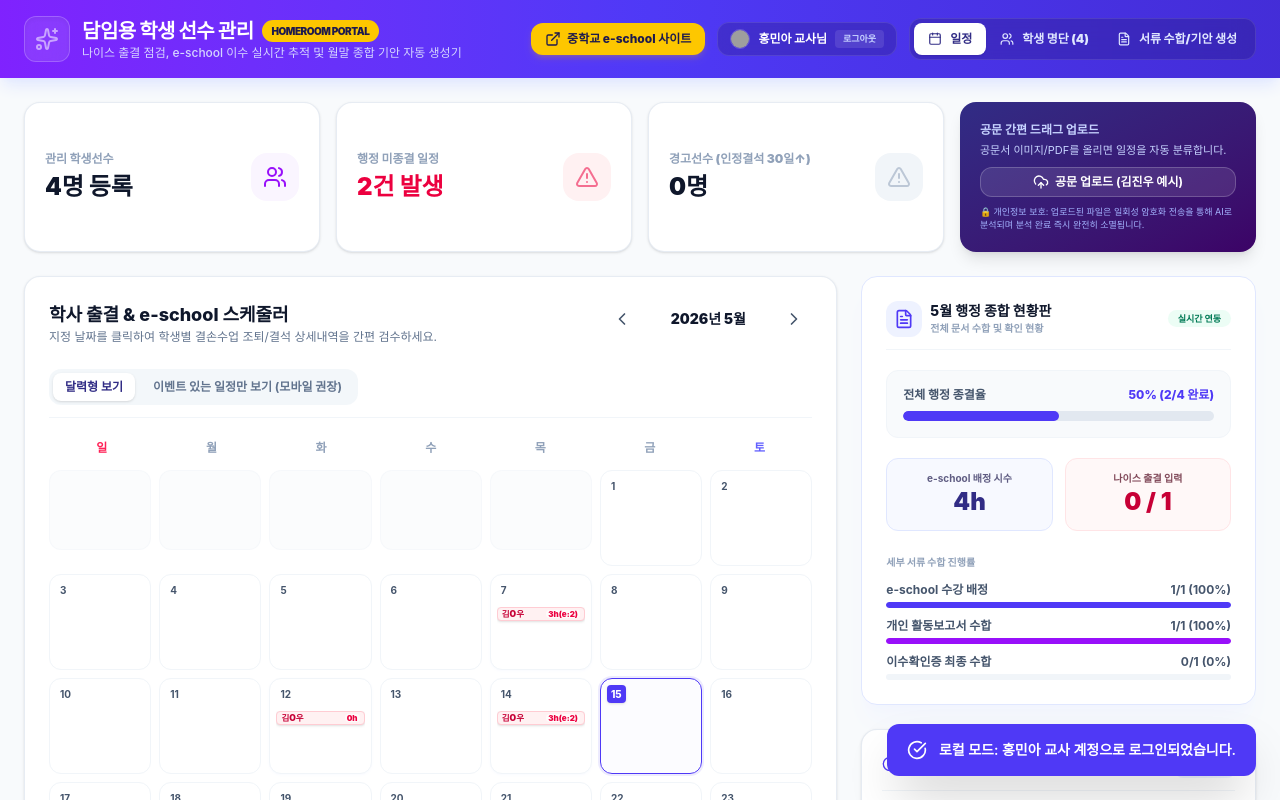
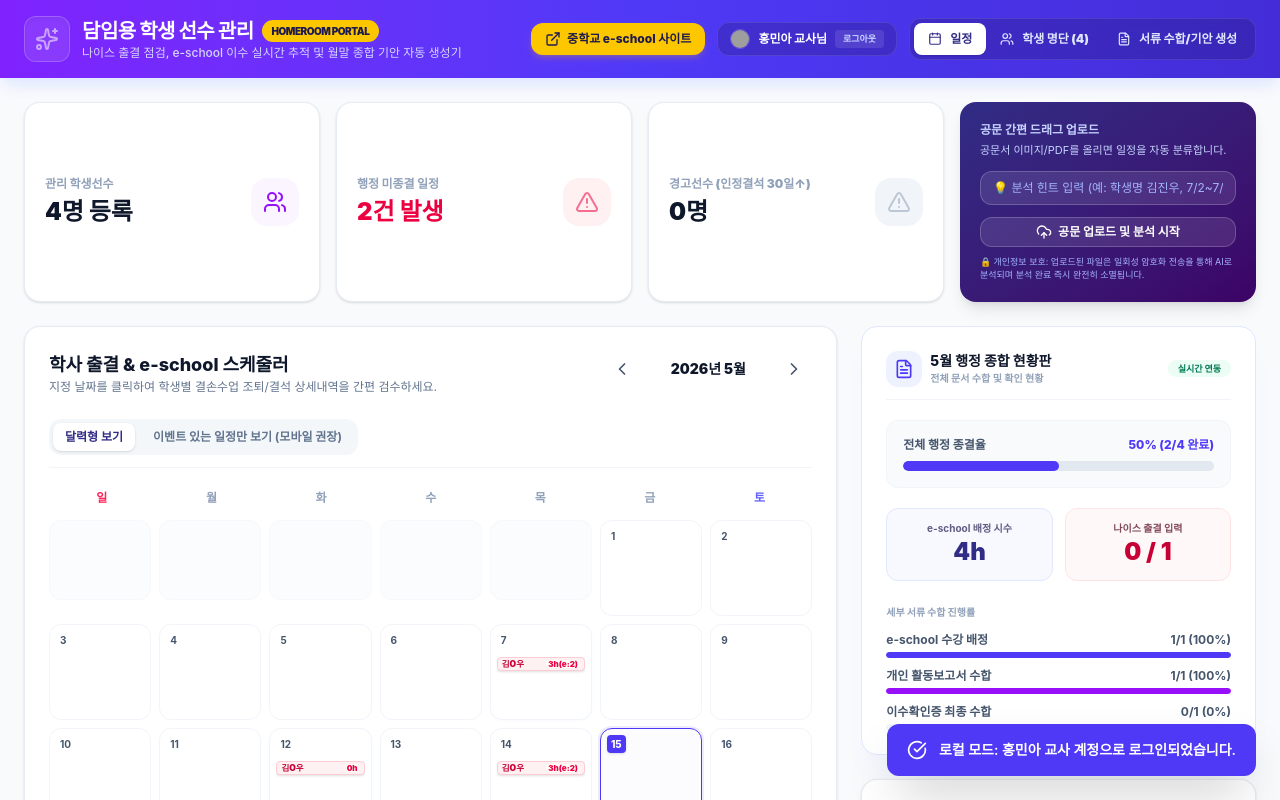
Before and after one commit to minah2554/e-school-management, a React (Vite) app: page / in a window 1280 px wide. Both pictures are taken after a click on the button "Google 계정으로 로그인". Shown: the top 800 px of the page. Built offline with nearby package versions, Linux system fonts and the light colour scheme; grey boxes are pictures that could not be loaded.

Commit message:
AI 공문 분석 프롬프트 고도화 및 힌트 입력 UI 추가

```diff
--- a/api/gemini-counseling.js
+++ b/api/gemini-counseling.js
@@ -98,7 +98,7 @@ export default async function handler(req, res) {
 
     // Call Gemini 2.0 Flash API using native fetch
     const response = await fetch(
-      `https://generativelanguage.googleapis.com/v1beta/models/gemini-3.1-flash-lite:generateContent?key=${apiKey}`,
+      `https://generativelanguage.googleapis.com/v1beta/models/gemini-1.5-flash:generateContent?key=${apiKey}`,
       {
         method: 'POST',
         headers: {
--- a/src/App.tsx
+++ b/src/App.tsx
@@ -467,6 +467,7 @@ export default function App() {
   const [ocrScanning, setOcrScanning] = useState(false);
   const [ocrProgress, setOcrProgress] = useState(0);
   const [ocrPrefilled, setOcrPrefilled] = useState<any>(null);
+  const [ocrHint, setOcrHint] = useState('');
 
   // Dynamic daily details inside schedule creator
   const [modalDailyDetails, setModalDailyDetails] = useState<any[]>([]);
@@ -970,7 +971,7 @@ export default function App() {
   };
 
   // --- Smart OCR Document Parser via Gemini Multimodal API ---
-  const triggerOcrSimulation = async (file: File) => {
+  const triggerOcrSimulation = async (file: File, userHint?: string) => {
     if (!file) return;
 
     // Check duplicate document based on raw and sanitized name comparison
@@ -1097,10 +1098,17 @@ export default function App() {
       const { base64, mimeType } = await fileDataPromise;
 
       // 2. Build detailed prompt for Gemini to structure JSON output
-      const prompt = `너는 학교 행정 및 출석 인정 공문서 분석 전문가이다.
+      const studentNamesList = students.map(s => s.name).join(', ');
+      let prompt = `너는 학교 행정 및 출석 인정 공문서 분석 전문가이다.
 다음 첨부된 공문(대회/훈련 협조요청 공문서 또는 관련 기안서/보고서)을 정밀 스캔하여 아래의 정보들을 아주 상세하고 정확하게 추출해줘.
 다양한 형태의 한국 공문서 서식을 인식해야 하며, 양식이 다르더라도 최상의 정확도로 아래의 정보를 뽑아내야 한다.
 
+[매우 중요 - 현재 등록된 학생 선수 명단]
+- 현재 등록된 학생 이름 목록: [ ${studentNamesList} ]
+- 공문 내에서 학생 이름을 찾을 때, 이 목록에 포함된 이름이 공문에 등장한다면 그 이름을 가장 최우선적으로 매치시켜 studentName으로 추출하시오. (예: '김진우'가 명단에 있고 공문에 '김진우' 또는 '김 진 우'가 적혀있다면 '김진우'를 추출)
+- 교사, 교장, 교감, 기안자, 수신자, 감독, 코치 등 '학생 선수'가 아닌 이름은 절대 studentName으로 추출하지 마십시오.
+
+[추출 항목 및 세부 규칙]
 1. 대회 또는 훈련에 참가한 학생 선수 이름 (studentName)
    - 문서 본문, 수신처, 또는 첨부 문서의 테이블(명단)에서 학생 이름을 정확히 찾으시오.
    - 이름 사이에 공백이 있는 경우(예: '김 현 우' 또는 '홍 길 동') 공백을 완전히 제외한 순수 이름(예: '김진우', '홍길동')으로 합쳐서 추출하시오.
@@ -1138,9 +1146,15 @@ export default function App() {
    - 조퇴:
      * 공문에 특정 교시 이후 조퇴나 시간 할애 등이 명시된 경우(예: '4교시 후 조퇴', '13:00 이후(4교시 후)', '5교시부터 조퇴'), attendanceType은 '조퇴'로 하고, periodInfo는 'N교시 조퇴' (예: '4교시 조퇴')로 기록하며, missingHours는 [총 수업 시수 - N]교시만큼을 계산하시오. (단, 조퇴 교시 정보만 적어두면 아래 시스템에서 시수를 자동 보정하므로, periodInfo에 'N교시 조퇴'를 정확히 기입하는 것이 가장 중요합니다.)
    - 지각:
-     * 특정 교시 지각 시 attendanceType은 '지각', periodInfo는 'N교시 지각', missingHours는 1로 설정하시오.
-
-반드시 다른 군더더기 설명이나 마크다운 코드블록(\`\`\`json) 기호 등도 포함하지 말고, 오직 아래의 JSON 포맷 텍스트 하나만 출력하시오:
+     * 특정 교시 지각 시 attendanceType은 '지각', periodInfo는 'N교시 지각', missingHours는 1로 설정하시오.`;
+
+      if (userHint) {
+        prompt += `\n\n[사용자 추가 힌트 (가장 우선 반영)]
+- 사용자가 직접 입력한 힌트: "${userHint}"
+- 만약 사용자가 적어준 힌트에 학생 이름이나 날짜 범위, 유형 정보가 있다면, 공문서 내용보다 이 힌트를 최우선 조건으로 반영하여 최종 JSON 데이터를 뽑아내시오.`;
+      }
+
+      prompt += `\n\n반드시 다른 군더더기 설명이나 마크다운 코드블록(\`\`\`json) 기호 등도 포함하지 말고, 오직 아래의 JSON 포맷 텍스트 하나만 출력하시오:
 
 {
   "studentName": "학생 이름",
@@ -1714,18 +1728,33 @@ export default function App() {
           <div className="bg-gradient-to-br from-indigo-900 to-purple-950 p-5 rounded-2xl shadow-lg text-white">
             <div className="w-full">
               <span className="text-xs text-indigo-200 font-bold block mb-1">공문 간편 드래그 업로드</span>
-              <p className="text-[11px] text-indigo-200 mb-2">공문서 이미지/PDF를 올리면 일정을 자동 분류합니다.</p>
+              <p className="text-[11px] text-indigo-200 mb-3">공문서 이미지/PDF를 올리면 일정을 자동 분류합니다.</p>
+
+              {/* Optional Prompt/Hint Input Box */}
+              <div className="mb-3">
+                <input
+                  type="text"
+                  value={ocrHint}
+                  onChange={(e) => setOcrHint(e.target.value)}
+                  placeholder="💡 분석 힌트 입력 (예: 학생명 김진우, 7/2~7/5 결석)"
+                  className="w-full bg-white/10 hover:bg-white/15 border border-white/20 rounded-xl px-3 py-2 text-xs text-white placeholder-indigo-300 focus:outline-none focus:border-indigo-400 focus:ring-1 focus:ring-indigo-400 transition"
+                />
+              </div>
 
               <label className="bg-white/10 hover:bg-white/20 border border-white/20 text-white rounded-xl px-3 py-1.5 cursor-pointer text-xs font-bold transition flex items-center justify-center gap-1.5 w-full">
                 <UploadCloud className="w-4 h-4" />
-                <span>공문 업로드 (김진우 예시)</span>
+                <span>공문 업로드 및 분석 시작</span>
                 <input
                   type="file"
                   accept=".pdf,image/*,.hwp,.docx"
                   className="hidden"
                   onChange={(e) => {
                     const file = e.target.files?.[0];
-                    if (file) triggerOcrSimulation(file);
+                    if (file) {
+                      triggerOcrSimulation(file, ocrHint);
+                      // Clear hint after upload
+                      setOcrHint('');
+                    }
                     e.target.value = ''; // Reset value to allow re-uploading the same file
                   }}
                 />
```
